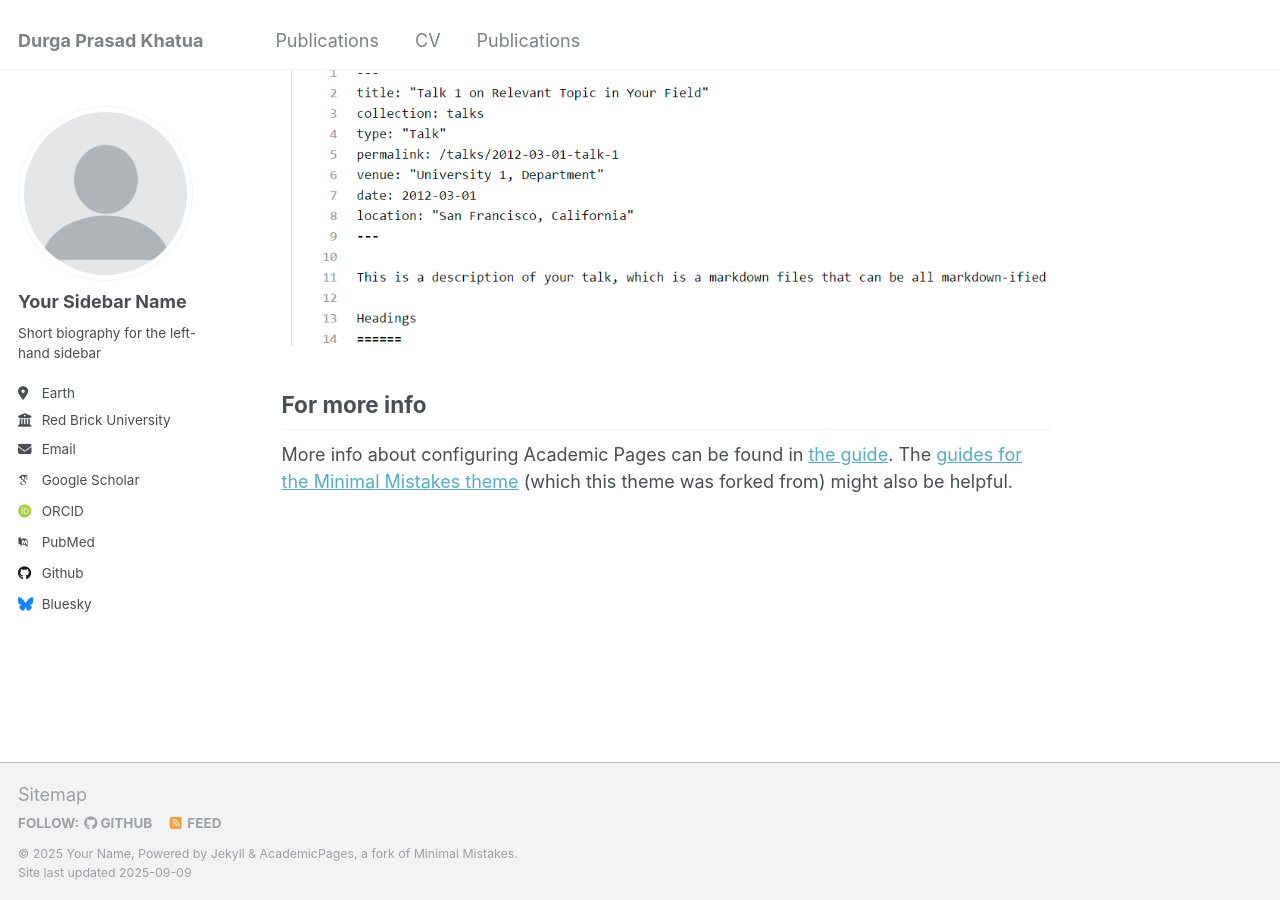
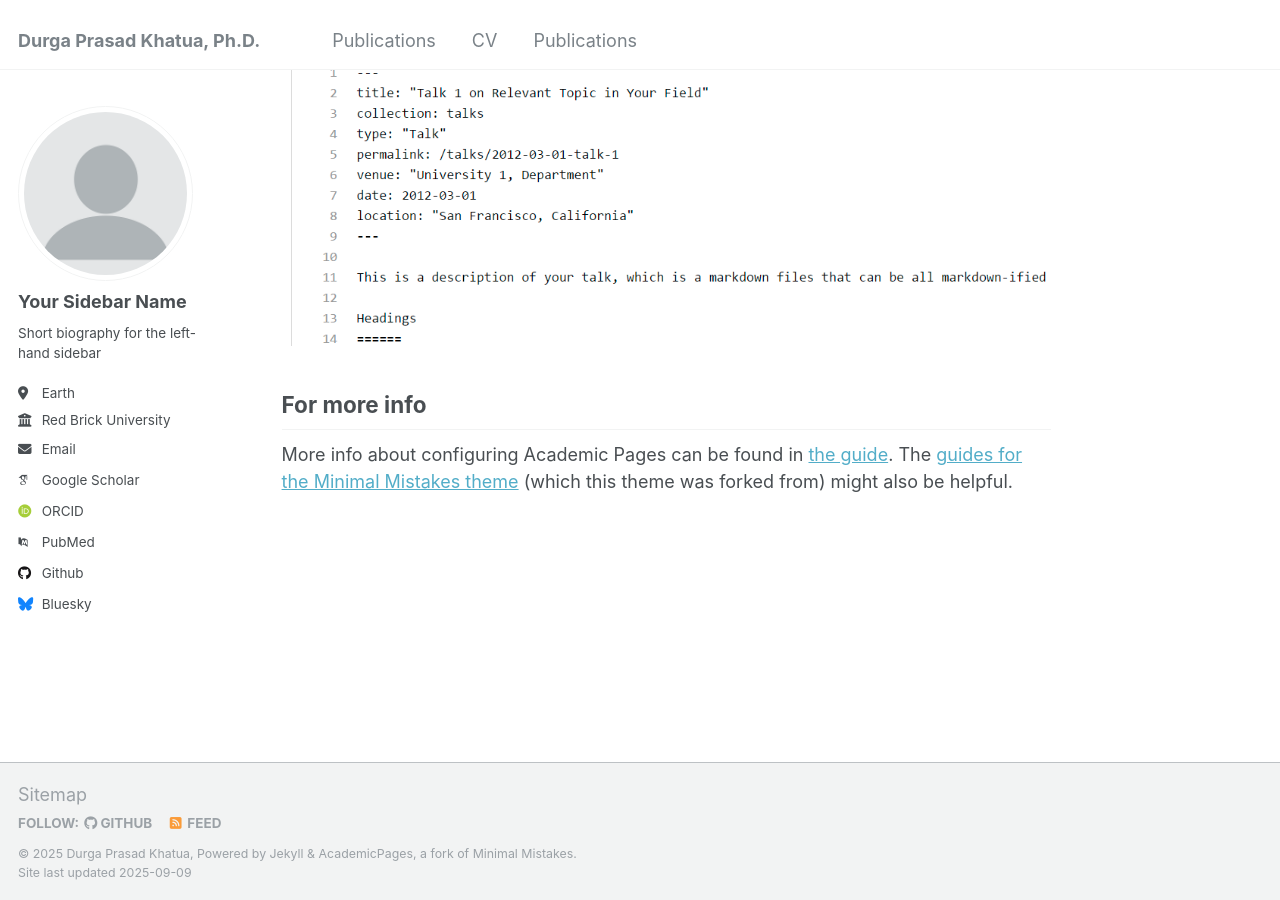
Before and after one commit to Khatua03/DurgaPrasadKhatua.github.io, a Jekyll site: the page built from _pages/about.md, in a window 1280 px wide and 900 px high, scrolled down 2643 px. Built offline with Jekyll 4.4.1, drawn with Linux system fonts in a browser that asks for light colours; some web fonts are replaced.

Commit message:
Update _config.yml

```diff
--- a/_config.yml
+++ b/_config.yml
@@ -8,13 +8,13 @@
 
 # Basic Site Settings
 locale                   : "en-US"
-title                    : "Durga Prasad Khatua"
+title                    : "Durga Prasad Khatua, Ph.D."
 title_separator          : "-"
-name                     : &name "Your Name"
-description              : &description "personal description"
-url                      : https://academicpages.github.io # the base hostname & protocol for your site e.g. "https://mmistakes.github.io"
+name                     : &name "Durga Prasad Khatua"
+description              : &description "Postdoctoral Scholar at the University of California, Los Angeles | Ultrafast Dynamics | Pump-Probe spectroscopy | High-intensity Plasmonics | Plasma Diagnostics"
+url                      : https://khatua03.github.io/DurgaPrasadKhatua.github.io/ # the base hostname & protocol for your site e.g. "https://mmistakes.github.io"
 baseurl                  : "" # the subpath of your site, e.g. "/blog"
-repository               : "academicpages/academicpages.github.io"
+repository               : "https://khatua03.github.io/DurgaPrasadKhatua.github.io/"
 
 # Site Author - The following control what appear as part of the author content on the side bar.
 #               If a field is blank the icon and link will not appear, otherwise it will be shown.
```
